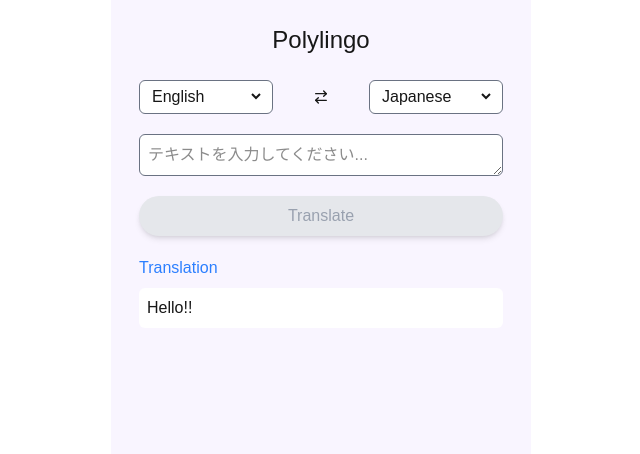
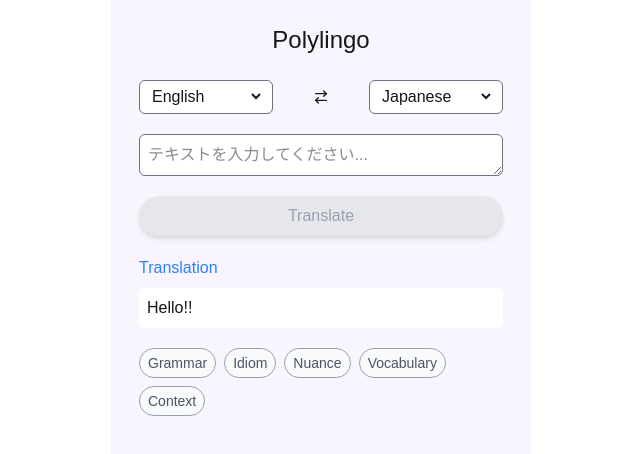
Before and after one commit to Yuji5117/polylingo-web, a Next.js app: page / in a window 1280 px wide. Shown: the top 454 px of the page, without its empty margins (319-959 px from the left). Built offline with nearby package versions, Linux system fonts and the light colour scheme.

Commit message:
implement chip component

```diff
--- a/src/app/page.tsx
+++ b/src/app/page.tsx
@@ -1,8 +1,14 @@
 "use client";
 
+import Chip from "@/components/Chip";
 import LanguageSelector from "@/components/LanguageSelector";
 import TextInputArea from "@/components/TextInputArea";
-import { LANGUAGE_OPTIONS, LanguageCode } from "@/constants";
+import {
+  CHIP_OPTIONS,
+  ChipOption,
+  LANGUAGE_OPTIONS,
+  LanguageCode,
+} from "@/constants";
 import { ArrowRightLeft } from "lucide-react";
 import { useState } from "react";
 
@@ -10,6 +16,7 @@ export default function Home() {
   const [fromLanguage, setFromLanguage] = useState<LanguageCode>("en");
   const [toLanguage, setToLanguage] = useState<LanguageCode>("ja");
   const [text, setText] = useState<string>("");
+  const [selectedChips, setSelectedChips] = useState<ChipOption[]>([]);
 
   const isDisabled = text === "";
 
@@ -17,6 +24,15 @@ export default function Home() {
     const temp = fromLanguage;
     setFromLanguage(toLanguage);
     setToLanguage(temp);
+  };
+
+  const selectChip = (option: ChipOption) => {
+    if (selectedChips.includes(option)) {
+      setSelectedChips((prev) => prev.filter((chip) => chip !== option));
+      return;
+    }
+
+    setSelectedChips((prev) => [...prev, option]);
   };
 
   return (
@@ -53,6 +69,19 @@ export default function Home() {
         <label className="text-blue-500">Translation</label>
         <div className="w-full bg-white p-2 rounded-md">Hello!!</div>
       </div>
+      <div className="flex justify-start flex-wrap gap-2">
+        {CHIP_OPTIONS.map((opt) => {
+          const isSelected = selectedChips.includes(opt);
+          return (
+            <Chip
+              key={opt}
+              label={opt}
+              onClick={selectChip}
+              isSelected={isSelected}
+            />
+          );
+        })}
+      </div>
     </div>
   );
 }
--- /dev/null
+++ b/src/components/Chip.tsx
@@ -0,0 +1,26 @@
+import { ChipOption } from "@/constants";
+import React from "react";
+
+interface ChipType {
+  label: ChipOption;
+  onClick: (option: ChipOption) => void;
+  isSelected: boolean;
+}
+
+const Chip: React.FC<ChipType> = ({ label, onClick, isSelected }) => {
+  return (
+    <button
+      type="button"
+      onClick={() => onClick(label)}
+      className={`border rounded-full py-1 px-2 text-sm font-medium transition-colors duration-100 ${
+        isSelected
+          ? "bg-blue-50 border-blue-400 text-blue-600"
+          : "bg-gray-50 border-gray-400 text-gray-600"
+      } `}
+    >
+      {label}
+    </button>
+  );
+};
+
+export default Chip;
--- a/src/constants.ts
+++ b/src/constants.ts
@@ -5,3 +5,13 @@ export const LANGUAGE_OPTIONS = [
 
 export type LanguageOption = (typeof LANGUAGE_OPTIONS)[number];
 export type LanguageCode = LanguageOption["value"];
+
+export const CHIP_OPTIONS = [
+  "Grammar",
+  "Idiom",
+  "Nuance",
+  "Vocabulary",
+  "Context",
+] as const;
+
+export type ChipOption = (typeof CHIP_OPTIONS)[number];
```
